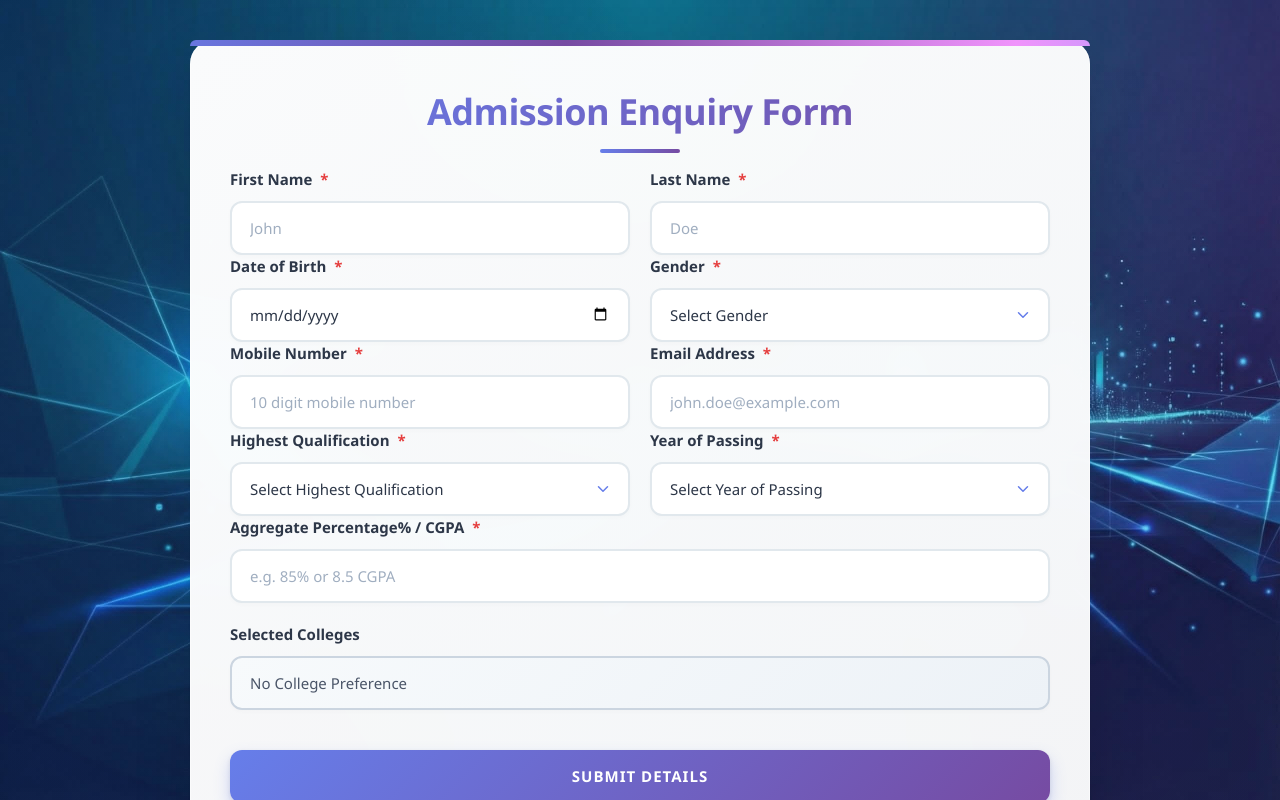
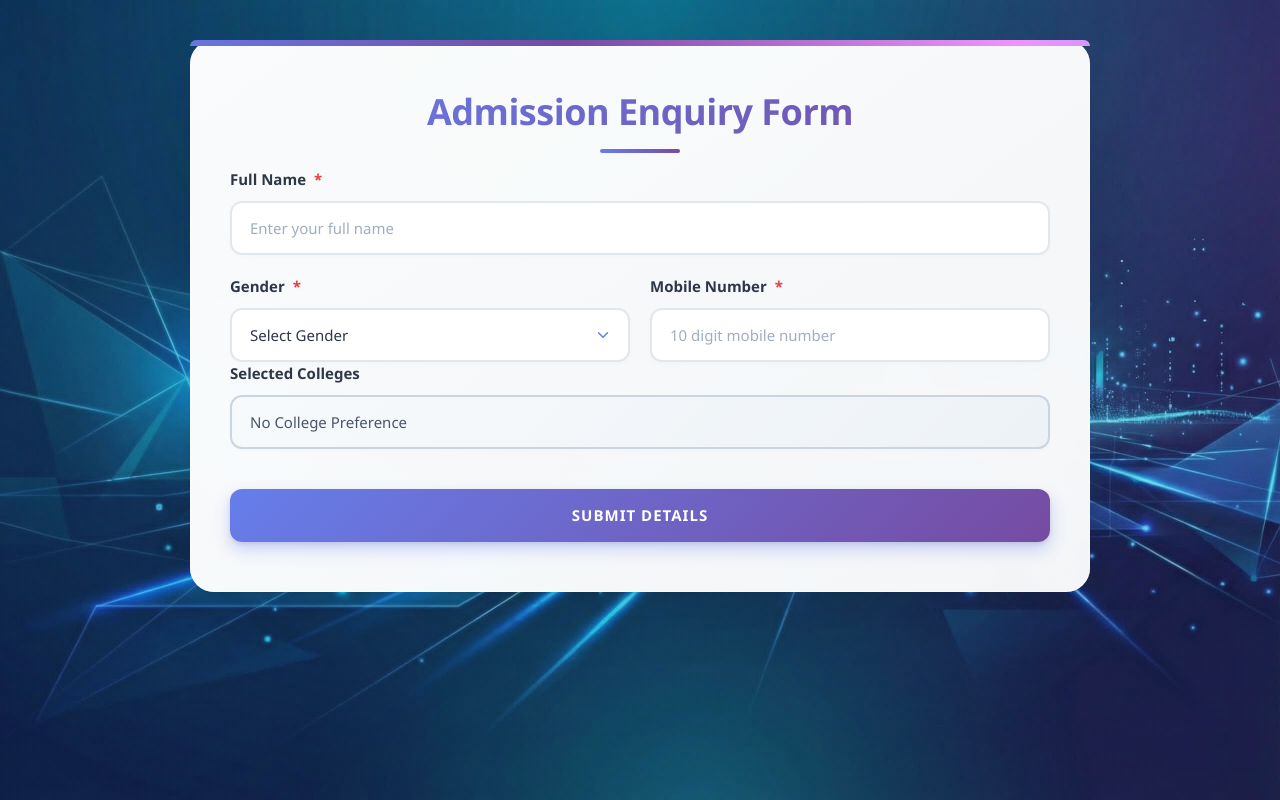
Before and after one commit to Rintusam/Website, a React (Vite) app: page /collect_form in a window 1280 px wide. Built offline with nearby package versions, Linux system fonts and the light colour scheme.

Commit message:
form update

```diff
--- a/src/components/collection_form/collection_form.jsx
+++ b/src/components/collection_form/collection_form.jsx
@@ -12,8 +12,7 @@ const TODAY = new Date().toISOString().split('T')[0];
 const CollectionForm = () => {
   // State to hold form values
   const [formData, setFormData] = useState({
-    firstName: '', lastName: '', dob: '', gender: '', mobile: '', email: '',
-    qualification: '', yearOfPassing: '', aggregatePercentage: '',
+    fullName: '', gender: '', mobile: '',
   });
 
   // State to hold error messages
@@ -71,22 +70,15 @@ const CollectionForm = () => {
   const validateForm = () => {
     let newErrors = {};
     let isValid = true;
-    const { firstName, lastName, dob, gender, mobile, email, qualification, yearOfPassing, aggregatePercentage } = formData;
+    const { fullName, gender, mobile } = formData;
 
-    if (!firstName.trim()) newErrors.firstName = 'First name is required.';
-    if (!lastName.trim()) newErrors.lastName = 'Last name is required.';
-    if (!dob) newErrors.dob = 'Date of Birth is required.';
+    if (!fullName.trim()) newErrors.fullName = 'Full name is required.';
+    else if (fullName.trim().length < 2) newErrors.fullName = 'Please enter a valid full name.';
+
     if (!gender) newErrors.gender = 'Gender is required.';
 
     if (!mobile.trim()) newErrors.mobile = 'Mobile number is required.';
     else if (!PHONE_REGEX.test(mobile.replace(/[\s-]/g, ''))) newErrors.mobile = 'Please enter a valid 10-digit mobile number.';
-
-    if (!email.trim()) newErrors.email = 'Email is required.';
-    else if (!EMAIL_REGEX.test(email)) newErrors.email = 'Please enter a valid email format.';
-
-    if (!qualification) newErrors.qualification = 'Highest qualification is required.';
-    if (!yearOfPassing) newErrors.yearOfPassing = 'Year of passing is required.';
-    if (!aggregatePercentage.trim()) newErrors.aggregatePercentage = 'Aggregate Percentage/CGPA is required.';
 
     if (Object.keys(newErrors).length > 0) isValid = false;
     setErrors(newErrors);
@@ -127,15 +119,9 @@ const CollectionForm = () => {
         : selectedColleges.map(c => c.name).join(", ");
 
       const payload = {
-        first_name: formData.firstName,
-        last_name: formData.lastName,
-        dob: formData.dob,
+        full_name: formData.fullName,
         gender: formData.gender,
-        email: formData.email,
         phone_number: formData.mobile,
-        highest_qualification: formData.qualification,
-        year_of_passing: formData.yearOfPassing,
-        aggregate_percentage: formData.aggregatePercentage,
         course_selected: course || selectedCourse,
         colleges_selected: collegeName || collegesChoice,
       };
@@ -144,15 +130,9 @@ const CollectionForm = () => {
 
       setIsSubmitted(true);
       setFormData({
-        firstName: '',
-        lastName: '',
-        dob: '',
+        fullName: '',
         gender: '',
         mobile: '',
-        email: '',
-        qualification: '',
-        yearOfPassing: '',
-        aggregatePercentage: '',
       });
 
       window.scrollTo(0, 0);
@@ -210,27 +190,12 @@ const CollectionForm = () => {
 
         <form onSubmit={handleSubmit} noValidate>
 
-          <div className="form-row">
-            {renderInput('firstName', 'First Name', 'text', 'John')}
-            {renderInput('lastName', 'Last Name', 'text', 'Doe')}
-          </div>
+          {renderInput('fullName', 'Full Name', 'text', 'Enter your full name')}
 
           <div className="form-row">
-            {renderInput('dob', 'Date of Birth', 'date')}
             {renderInput('gender', 'Gender', 'select', '', ['Male', 'Female', 'Others'])}
+            {renderInput('mobile', 'Mobile Number', 'tel', '10 digit mobile number')}
           </div>
-
-          <div className="form-row">
-            {renderInput('mobile', 'Mobile Number', 'tel', '10 digit mobile number')}
-            {renderInput('email', 'Email Address', 'email', 'john.doe@example.com')}
-          </div>
-
-          <div className="form-row">
-            {renderInput('qualification', 'Highest Qualification', 'select', '', ['10th Standard', '12th Standard', 'Diploma', "Bachelor's Degree", "Master's Degree", "Others"])}
-            {renderInput('yearOfPassing', 'Year of Passing', 'select', '', YEARS)}
-          </div>
-
-          {renderInput('aggregatePercentage', 'Aggregate Percentage% / CGPA', 'text', 'e.g. 85% or 8.5 CGPA')}
 
           {/* Selected Course from College Details */}
           {course && (
```
